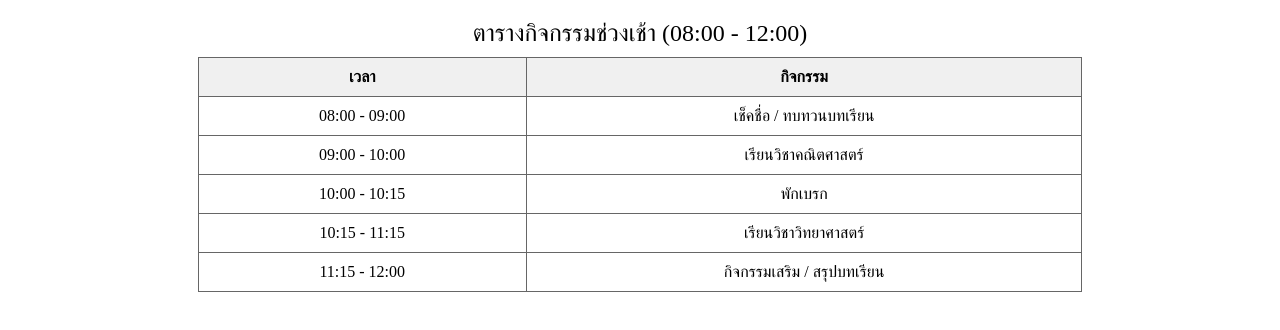
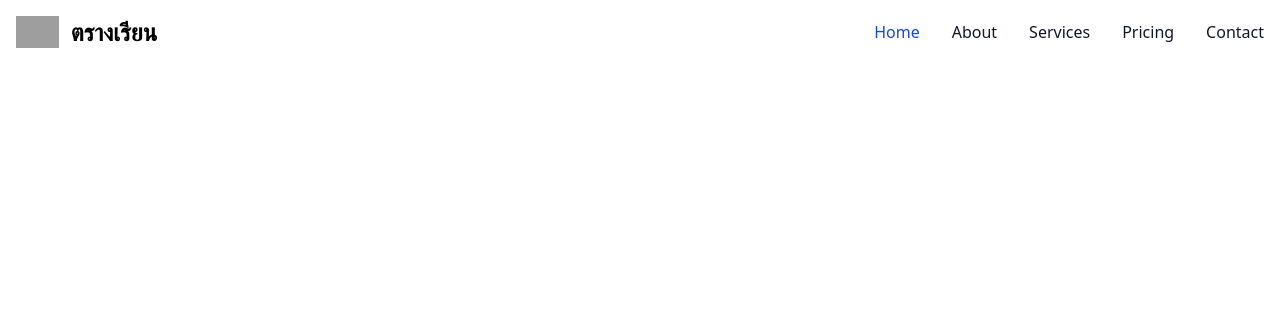
Before and after one commit to Mrkleenn/gitlab_Kleen, a plain HTML site: page index.html in a window 1280 px wide. Drawn offline with nearby package versions, Linux system fonts and the light colour scheme; grey boxes are pictures that could not be loaded.

Commit message:
ส่วนหัวตรางเรียน index.html

```diff
--- a/index.html
+++ b/index.html
@@ -1,61 +1,46 @@
 <!DOCTYPE html>
-<html lang="th">
+<html lang="en">
 <head>
-  <meta charset="UTF-8">
-  <title>ตารางครึ่งเช้า</title>
-  <style>
-    table {
-      border-collapse: collapse;
-      width: 70%;
-      margin: 20px auto;
-    }
-    th, td {
-      border: 1px solid #666;
-      padding: 10px;
-      text-align: center;
-    }
-    th {
-      background-color: #f0f0f0;
-    }
-    caption {
-      font-size: 1.5em;
-      margin-bottom: 10px;
-    }
-  </style>
+    <meta charset="UTF-8">
+    <meta name="viewport" content="width=device-width, initial-scale=1.0">
+    <title>Document</title>
+    <script src="https://cdn.jsdelivr.net/npm/@tailwindcss/browser@4"></script>
 </head>
 <body>
 
-  <table>
-    <caption>ตารางกิจกรรมช่วงเช้า (08:00 - 12:00)</caption>
-    <thead>
-      <tr>
-        <th>เวลา</th>
-        <th>กิจกรรม</th>
-      </tr>
-    </thead>
-    <tbody>
-      <tr>
-        <td>08:00 - 09:00</td>
-        <td>เช็คชื่อ / ทบทวนบทเรียน</td>
-      </tr>
-      <tr>
-        <td>09:00 - 10:00</td>
-        <td>เรียนวิชาคณิตศาสตร์</td>
-      </tr>
-      <tr>
-        <td>10:00 - 10:15</td>
-        <td>พักเบรก</td>
-      </tr>
-      <tr>
-        <td>10:15 - 11:15</td>
-        <td>เรียนวิชาวิทยาศาสตร์</td>
-      </tr>
-      <tr>
-        <td>11:15 - 12:00</td>
-        <td>กิจกรรมเสริม / สรุปบทเรียน</td>
-      </tr>
-    </tbody>
-  </table>
+<nav class="bg-white border-gray-200 dark:bg-gray-900">
+  <div class="max-w-screen-xl flex flex-wrap items-center justify-between mx-auto p-4">
+    <a href="/" class="flex items-center space-x-3 rtl:space-x-reverse">
+        <img src="https://encrypted-tbn0.gstatic.com/images?q=tbn:ANd9GcQEMKLRciWhDFUdFFhkCkgV-r-uVfqCPuA47A&s" class="h-8" alt="Flowbite Logo" />
+        <span class="self-center text-2xl font-semibold whitespace-nowrap dark:text-white">ตรางเรียน</span>
+    </a>
+    <button data-collapse-toggle="navbar-default" type="button" class="inline-flex items-center p-2 w-10 h-10 justify-center text-sm text-gray-500 rounded-lg md:hidden hover:bg-gray-100 focus:outline-none focus:ring-2 focus:ring-gray-200 dark:text-gray-400 dark:hover:bg-gray-700 dark:focus:ring-gray-600" aria-controls="navbar-default" aria-expanded="false">
+        <span class="sr-only">Open main menu</span>
+        <svg class="w-5 h-5" aria-hidden="true" xmlns="http://www.w3.org/2000/svg" fill="none" viewBox="0 0 17 14">
+            <path stroke="currentColor" stroke-linecap="round" stroke-linejoin="round" stroke-width="2" d="M1 1h15M1 7h15M1 13h15"/>
+        </svg>
+    </button>
+    <div class="hidden w-full md:block md:w-auto" id="navbar-default">
+      <ul class="font-medium flex flex-col p-4 md:p-0 mt-4 border border-gray-100 rounded-lg bg-gray-50 md:flex-row md:space-x-8 rtl:space-x-reverse md:mt-0 md:border-0 md:bg-white dark:bg-gray-800 md:dark:bg-gray-900 dark:border-gray-700">
+        <li>
+          <a href="#" class="block py-2 px-3 text-white bg-blue-700 rounded-sm md:bg-transparent md:text-blue-700 md:p-0 dark:text-white md:dark:text-blue-500" aria-current="page">Home</a>
+        </li>
+        <li>
+          <a href="#" class="block py-2 px-3 text-gray-900 rounded-sm hover:bg-gray-100 md:hover:bg-transparent md:border-0 md:hover:text-blue-700 md:p-0 dark:text-white md:dark:hover:text-blue-500 dark:hover:bg-gray-700 dark:hover:text-white md:dark:hover:bg-transparent">About</a>
+        </li>
+        <li>
+          <a href="#" class="block py-2 px-3 text-gray-900 rounded-sm hover:bg-gray-100 md:hover:bg-transparent md:border-0 md:hover:text-blue-700 md:p-0 dark:text-white md:dark:hover:text-blue-500 dark:hover:bg-gray-700 dark:hover:text-white md:dark:hover:bg-transparent">Services</a>
+        </li>
+        <li>
+          <a href="#" class="block py-2 px-3 text-gray-900 rounded-sm hover:bg-gray-100 md:hover:bg-transparent md:border-0 md:hover:text-blue-700 md:p-0 dark:text-white md:dark:hover:text-blue-500 dark:hover:bg-gray-700 dark:hover:text-white md:dark:hover:bg-transparent">Pricing</a>
+        </li>
+        <li>
+          <a href="#" class="block py-2 px-3 text-gray-900 rounded-sm hover:bg-gray-100 md:hover:bg-transparent md:border-0 md:hover:text-blue-700 md:p-0 dark:text-white md:dark:hover:text-blue-500 dark:hover:bg-gray-700 dark:hover:text-white md:dark:hover:bg-transparent">Contact</a>
+        </li>
+      </ul>
+    </div>
+  </div>
+</nav>
 
 </body>
 </html>
```
